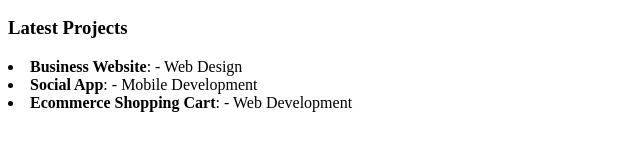
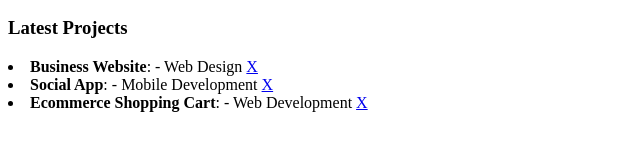
Before and after one commit to Eventyret/first-react-app, a React (Create React App) app: page / in a window 1280 px wide. Shown: the part 176-326 px from the top of the page, without its empty margins (0-640 px from the left). Built offline with nearby package versions, Linux system fonts and the light colour scheme.

Commit message:
Started adding delete button

```diff
--- a/package.json
+++ b/package.json
@@ -5,7 +5,8 @@
   "dependencies": {
     "react": "^15.6.1",
     "react-dom": "^15.6.1",
-    "react-scripts": "1.0.10"
+    "react-scripts": "1.0.10",
+    "uuid": "^3.1.0"
   },
   "scripts": {
     "start": "react-scripts start",
--- a/src/App.js
+++ b/src/App.js
@@ -1,5 +1,6 @@
 import React, { Component } from 'react';
 import './App.css';
+import uuid from 'uuid';
 import Projects from './components/Projects';
 import AddProject from './components/AddProject';
 
@@ -14,14 +15,17 @@
   componentWillMount(){
     this.setState({projects: [
       {
+        id:uuid.v4(),
         title: 'Business Website',
         category: 'Web Design'
       },
       {
+        id:uuid.v4(),
         title: 'Social App',
         category: 'Mobile Development'
       },
       {
+        id:uuid.v4(),
         title: 'Ecommerce Shopping Cart',
         category: 'Web Development'
       }
--- a/src/components/AddProject.js
+++ b/src/components/AddProject.js
@@ -1,4 +1,5 @@
 import React, { Component } from 'react';
+import uuid from 'uuid';
 
 class AddProjects extends Component {
 
@@ -17,6 +18,7 @@
             alert('Title is required');
         } else {
             this.setState({newProject:{
+                uuid: uuid.v4(),
                 title: this.refs.title.value,
                 category: this.refs.category.value
             }}, function(){
--- a/src/components/ProjectItem.js
+++ b/src/components/ProjectItem.js
@@ -1,11 +1,14 @@
 import React, { Component } from 'react';
 
 class ProjectItem extends Component {
+  deleteProject() {
+    // console.log('test'); // Its working
+  }
   render() {
     console.log(this.props)
     return (
       <li className="Project">
-          <strong>{this.props.project.title}</strong>: - {this.props.project.category}
+          <strong>{this.props.project.title}</strong>: - {this.props.project.category} <a href="#" onClick={this.deleteProject.bind(this)}>X</a>
       </li>
     );
   }
```
